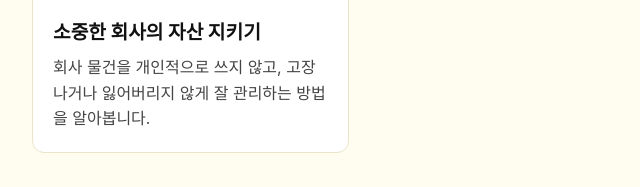
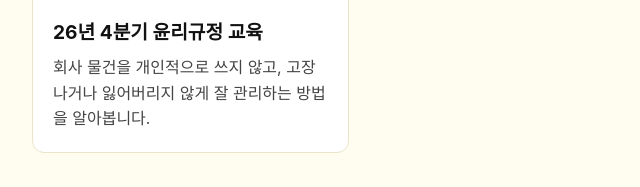
Before and after one commit to lyndseyr-sc/videoforsq, a plain HTML site: page index.html in a window 1280 px wide. Shown: the part 321-508 px from the top of the page, 108-748 px from the left. Drawn offline with Linux system fonts and the light colour scheme; a web font is replaced by a local one.

Commit message:
Update video title in index.html

```diff
--- a/index.html
+++ b/index.html
@@ -98,7 +98,7 @@
           </video>
         </div>
         <div class="video-info">
-          <h2 class="video-title">소중한 회사의 자산 지키기</h2>
+          <h2 class="video-title">26년 4분기 윤리규정 교육</h2>
           <p class="video-desc">회사 물건을 개인적으로 쓰지 않고, 고장 나거나 잃어버리지 않게 잘 관리하는 방법을 알아봅니다.</p>
         </div>
       </article>
```
